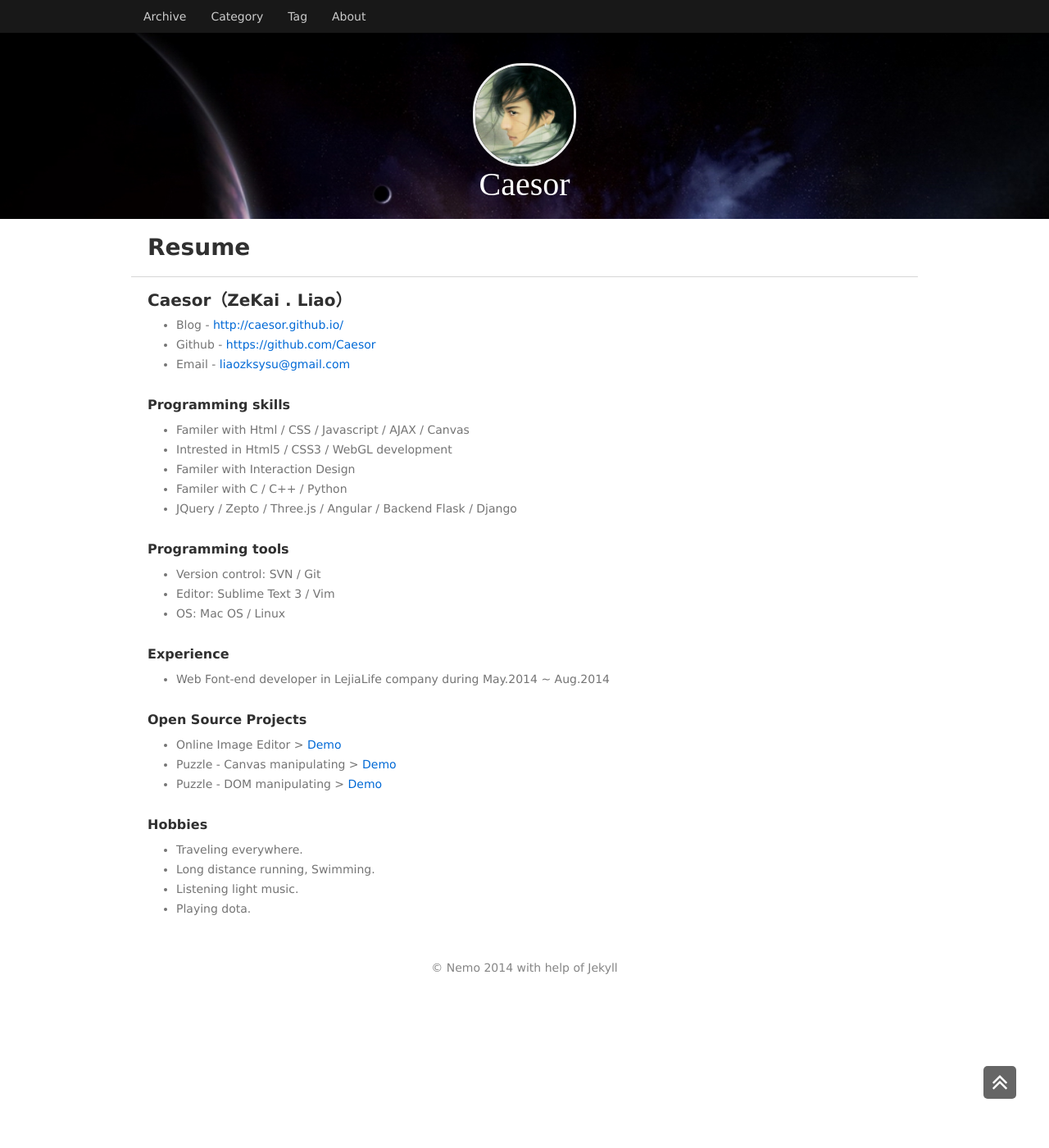
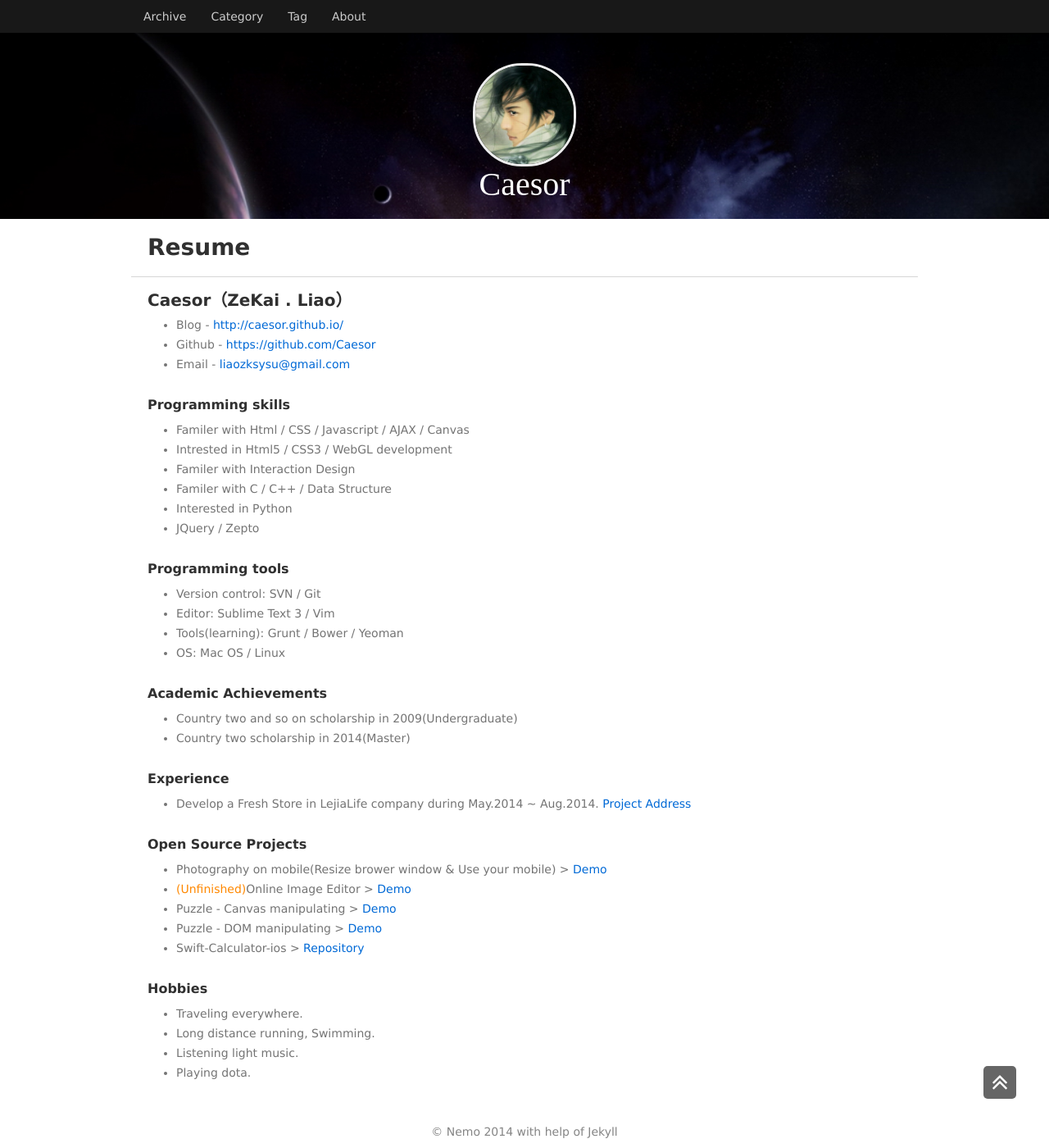
Before and after one commit to Caesor/caesor.github.io, a Jekyll site: the page built from resume.html, in a window 1280 px wide and 1400 px high, scrolled down 3 px. Shown: the whole window at 82% size. Built offline with Jekyll 4.4.1, drawn with Linux system fonts in a browser that asks for light colours.

Commit message:
update resume

```diff
--- a/resource/css/layout.css
+++ b/resource/css/layout.css
@@ -24,7 +24,7 @@ header .my_info{font-family: cursive;font-size:40px; color:#fff;margin:10px 0;}
 /* menu button */
 .small_nav{width:100%;position:absolute; top:0;background:#181818;text-align:right;display:none;}
 .small_nav h3{float: left;color: #ECECEC;font-size: 25px;line-height: 45px;margin-left: 20px;}
-#menu-trigger{font-size: 32px;color: #eee;cursor: pointer;padding: 0 4px;border: 1px solid #999;border-radius: 5px;margin: 5px;}
+#menu-trigger{font-size: 28px;color: #eee;cursor: pointer;padding: 0 4px;margin:0 5px;line-height: 45px;}
 
 
 .wall{margin: 0 auto;padding:0 0 40px 0;color:#303030;}
--- a/resume.html
+++ b/resume.html
@@ -16,8 +16,9 @@ title: Resume
 		<li>Familer with Html / CSS / Javascript / AJAX / Canvas</li>
 		<li>Intrested in Html5 / CSS3 / WebGL development</li>
 		<li>Familer with Interaction Design</li>
-		<li>Familer with C / C++ / Python</li>
-		<li>JQuery / Zepto / Three.js / Angular / Backend Flask / Django</li>
+		<li>Familer with C / C++ / Data Structure</li>
+		<li>Interested in Python</li>
+		<li>JQuery / Zepto </li>
 	</ul>
 </article>
 <article class="resume_part">
@@ -25,28 +26,31 @@ title: Resume
 	<ul>
 		<li>Version control: SVN / Git</li>
 		<li>Editor: Sublime Text 3 / Vim</li>
+		<li>Tools(learning): Grunt / Bower / Yeoman</li>
 		<li>OS: Mac OS / Linux</li>
 	</ul>
 </article>
-<!--<article class="resume_part">
+<article class="resume_part">
 	<h3>Academic Achievements</h3>
 	<ul>
 		<li>Country two and so on scholarship in 2009(Undergraduate)</li>
-		<li>Country two scholarship in 2014(Postgraduate)</li>
+		<li>Country two scholarship in 2014(Master)</li>
 	</ul>
---></article>
+</article>
 <article class="resume_part">
 	<h3>Experience</h3>
 	<ul>
-		<li>Web Font-end developer in LejiaLife company during May.2014 ~ Aug.2014</li>
+		<li>Develop a Fresh Store in LejiaLife company during May.2014 ~ Aug.2014. <a href="http://m.lejialife.com/tmall?vid=4b34055024223&_debug=1">Project Address</a></li>
 	</ul>
 </article>
 <article class="resume_part">
 	<h3>Open Source Projects</h3>
 	<ul>
-		<li>Online Image Editor > <a href="http://caesor.github.io/canvas-image-editor">Demo</a></li>
-		<li>Puzzle - Canvas manipulating > <a href="http://caesor.github.io/puzzle-canvas/">Demo</a></li>
+		<li>Photography on mobile(Resize brower window & Use your mobile) > <a href="http://caesor.github.io/mobile-gallary-demo/">Demo</a></li>
+		<li><span style="color:#f80">(Unfinished)</span>Online Image Editor > <a href="http://caesor.github.io/canvas-image-editor">Demo</a></li>
+		<li>Puzzle - Canvas manipulating > <a href="http://caesor.github.io/canvas-puzzle/">Demo</a></li>
 		<li>Puzzle - DOM manipulating > <a href="http://caesor.github.io/puzzle/">Demo</a></li>
+		<li>Swift-Calculator-ios > <a href="https://github.com/Caesor/Swift-Calculator">Repository</a></li>
 	</ul>
 </article>
 <article class="resume_part">
```
Also changed, not shown: _posts/2014-12-05-Swift-String.md (+16 -0 lines).
